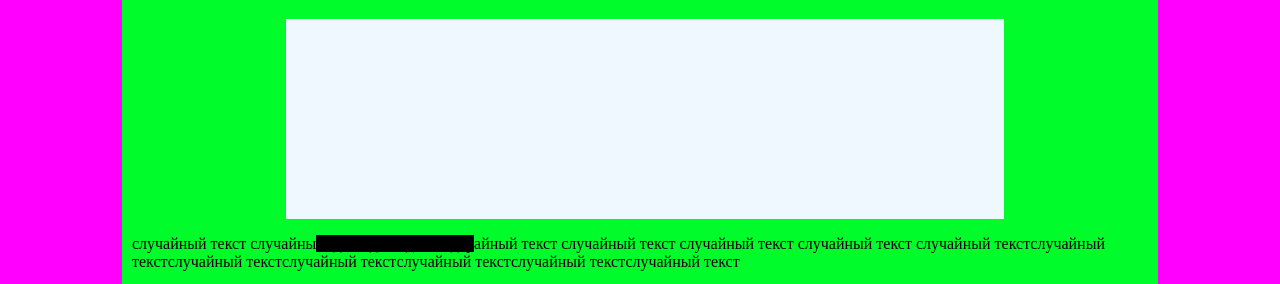
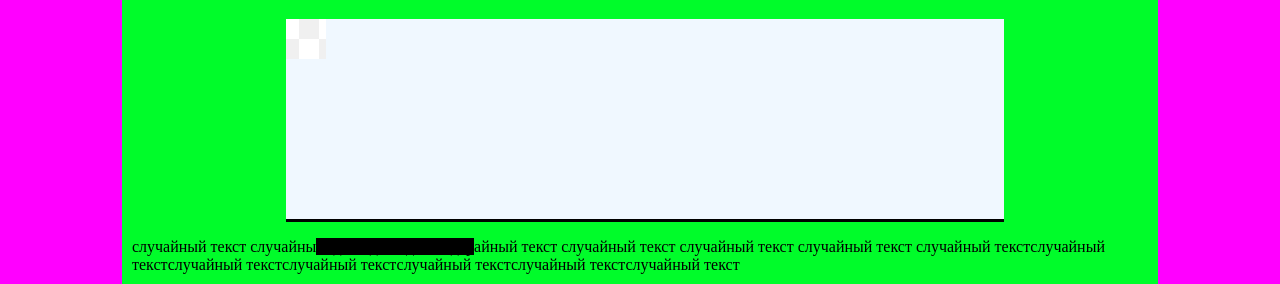
Before and after one commit to bagdasha228proturbo/porno, a plain HTML site: page index.html in a window 1280 px wide. Shown: the part 495-779 px from the top of the page. Drawn offline with Linux system fonts and the light colour scheme; grey boxes are pictures that could not be loaded.

Commit message:
динозарв

```diff
--- a/style/dinoZaVrik.css
+++ b/style/dinoZaVrik.css
@@ -3,4 +3,17 @@
     height: 200px;
     background-color: aliceblue;
     margin: auto;
+    border-bottom: 3px solid #000;
 }
+
+
+
+#dino {
+    width: 40px;
+    height: 40px;
+    background-image: url(/img/dinoZaVrik/sijey.png);
+    /* background-size: 40 40; */
+    position: relative;
+
+
+}
```
Also changed, not shown: img/dinoZaVrik/sijey.png (renamed from img/dinoZaVrik/сиджей пнг.png).
